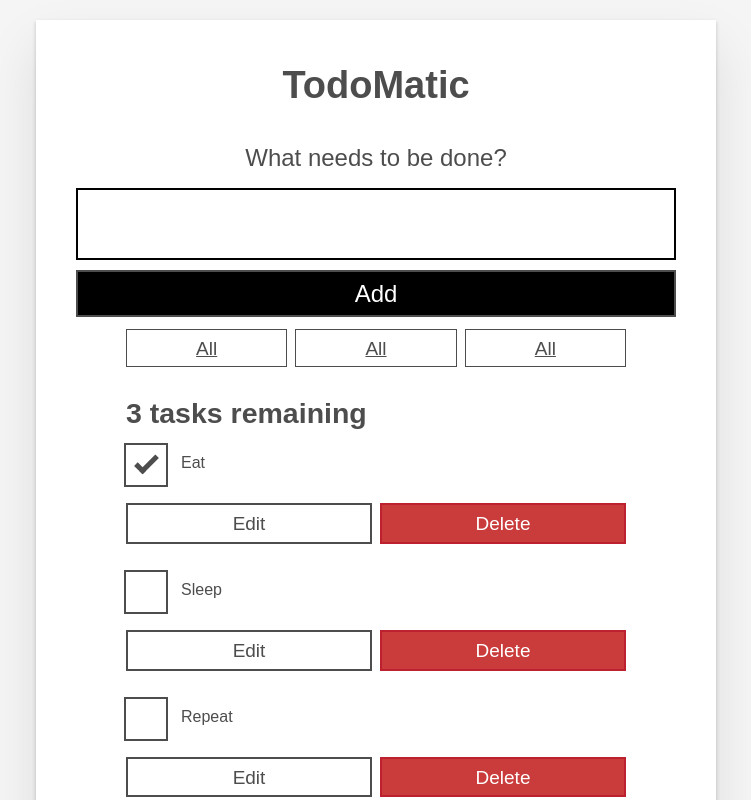
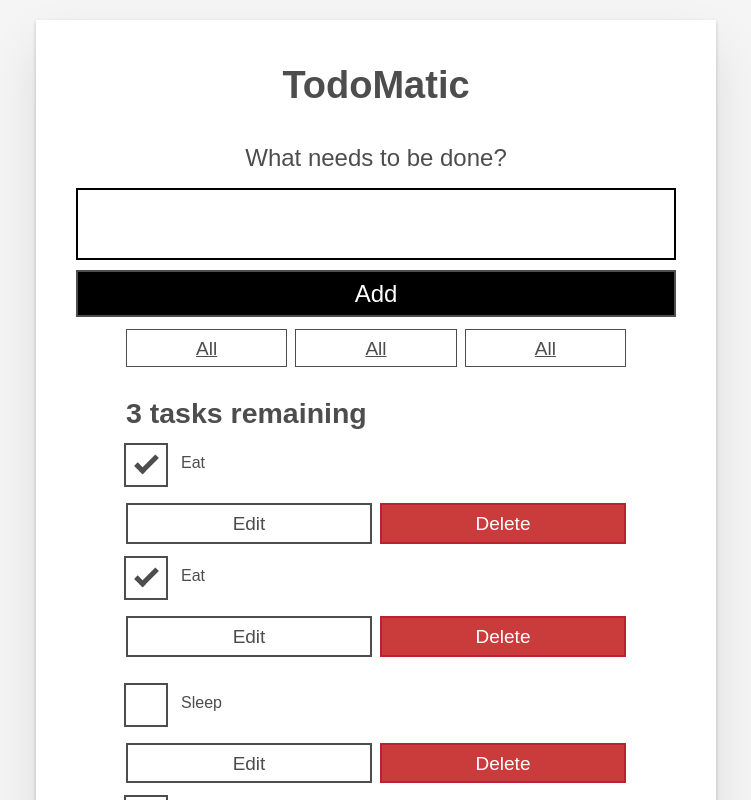
Before and after one commit to yukawasensei/moz-todo-react, a React (Create React App) app: page / in a window 1280 px wide. Shown: the top 800 px of the page, without its empty margins (264-1015 px from the left). Built offline with nearby package versions, Linux system fonts and the light colour scheme.

Commit message:
editingTemplate, Cancel button

```diff
--- a/src/App.js
+++ b/src/App.js
@@ -28,13 +28,23 @@
     setTasks(remainingTasks);
   }
 
-
-
-
   function addTask(name) {
     const newTask = { id: "todo-" + nanoid(), name: name, completed: false };
     setTasks([...tasks, newTask]);
   }
+
+  function editTask(id, newName) {
+    const editedTaskList = tasks.map((task) => {
+      // if this task has the same ID as the edited task
+      if (id === task.id) {
+        //
+        return { ...task, name: newName };
+      }
+      return task;
+    });
+    setTasks(editedTaskList);
+  }
+
 
   const taskList = tasks.map((task) => (
     <Todo
@@ -44,6 +54,7 @@
       key={task.id}
       toggleTaskCompleted={toggleTaskCompleted}
       deleteTask={deleteTask}
+      editTask={editTask}
     />
   ));
 
--- a/src/component/Todo.js
+++ b/src/component/Todo.js
@@ -1,9 +1,62 @@
-import React from "react";
+import React, { useState } from "react";
+
+
 
 
 export default function Todo(props) {
+
+  const [isEditing, setEditing] = useState(false);
+
+  const editingTemplate = (
+    <form className="stack-small">
+      <div className="form-group">
+        <label className="todo-label" htmlFor={props.id}>
+          New name for {props.name}
+        </label>
+        <input id={props.id} className="todo-text" type="text" />
+      </div>
+      <div className="btn-group">
+        <button type="button" className="btn todo-cancel" onClick={() => setEditing(false)}>
+          Cancel
+          <span className="visually-hidden">renaming {props.name}</span>
+        </button>
+        <button type="submit" className="btn btn__primary todo-edit">
+          Save
+          <span className="visually-hidden">new name for {props.name}</span>
+        </button>
+      </div>
+    </form>
+  );
+  const viewTemplate = (
+    <div className="stack-small">
+      <div className="c-cb">
+        <input
+          id={props.id}
+          type="checkbox"
+          defaultChecked={props.completed}
+          onChange={() => props.toggleTaskCompleted(props.id)}
+        />
+        <label className="todo-label" htmlFor={props.id}>
+          {props.name}
+        </label>
+      </div>
+      <div className="btn-group">
+        <button type="button" className="btn" onClick={() => setEditing(true)}>
+          Edit <span className="visually-hidden">{props.name}</span>
+        </button>
+        <button
+          type="button"
+          className="btn btn__danger"
+          onClick={() => props.deleteTask(props.id)}>
+          Delete <span className="visually-hidden">{props.name}</span>
+        </button>
+      </div>
+    </div>
+  );
+
+
   return (
-    <li className="todo stack-small">
+    <li className="todo stack-small">{isEditing ? editingTemplate : viewTemplate}
       <div className="c-cb">
         <input
           id={props.id}
```
